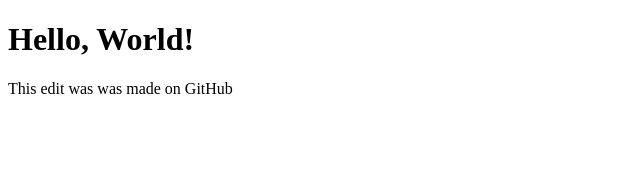
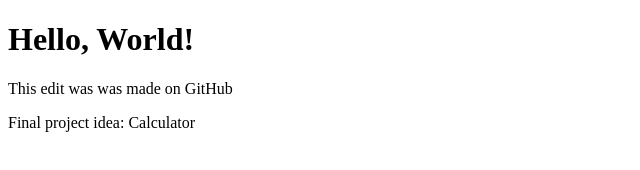
Before and after one commit to SteveGonzalez/CS3338-first-project, a plain HTML site: page index.html in a window 1280 px wide. Shown: the whole page, without its empty margins (0-640 px from the left). Drawn offline with Linux system fonts and the light colour scheme.

Commit message:
Add project idea line to index.html

```diff
--- a/index.html
+++ b/index.html
@@ -8,5 +8,6 @@
 <body>
     <h1>Hello, World!</h1>
     <p>This edit was was made on GitHub</p>
+    <p>Final project idea: Calculator</p>
 </body>
 </html>
```
